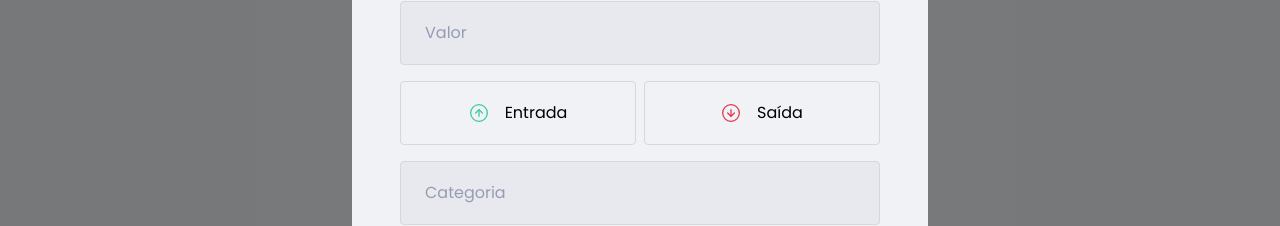
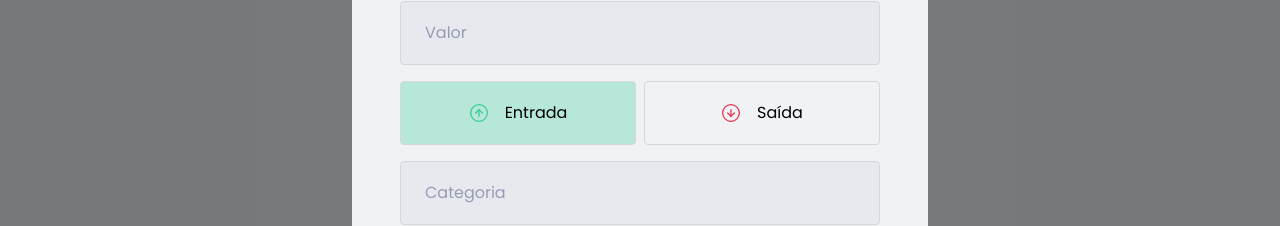
Before and after one commit to kamijidias/Chapter-2-Ignite, a React (Create React App) app: page / in a window 1280 px wide. Both pictures are taken after a click on the button "Nova transação". Shown: the part 317-543 px from the top of the page. Built offline with nearby package versions, Linux system fonts and the light colour scheme; what miragejs would draw is missing.

Commit message:
funcionalidade dos botões do modal

```diff
--- a/src/components/NewTransactionModal/index.tsx
+++ b/src/components/NewTransactionModal/index.tsx
@@ -2,7 +2,8 @@
 import incomeImg from '../../assets/income.svg'
 import outcomeImg from '../../assets/outcome.svg'
 import closeImg from '../../assets/close.svg'
-import { Container, TransactionTypeContainer } from "./styles";
+import { Container, TransactionTypeContainer, RadioBox } from "./styles";
+import { useState } from 'react';
 
 interface NewTransactionModalProps {
     isOpen: boolean;
@@ -10,6 +11,8 @@
 }
 
 export function NewTransactionModal({ isOpen, onRequestClose }: NewTransactionModalProps) {
+    const [type, setType] = useState('deposit')
+
     return (
         <Modal
             isOpen={isOpen}
@@ -37,19 +40,25 @@
                 />
 
                 <TransactionTypeContainer>
-                    <button
+                    <RadioBox
                     type="button"
+                    onClick={() => { setType('deposit'); }}
+                    isActive={type === 'deposit'}
+                    activeColor="green"
                     >
                         <img src={incomeImg} alt="Entrada" />
                         <span>Entrada</span>
-                    </button>
+                    </RadioBox>
 
-                    <button
+                    <RadioBox
                     type="button"
+                    onClick={() => { setType('withdraw') }}
+                    isActive={type === 'withdraw'}
+                    activeColor="red"
                     >
                         <img src={outcomeImg} alt="Saída" />
                         <span>Saída</span>
-                    </button>
+                    </RadioBox>
                 </TransactionTypeContainer>
 
                 <input
--- a/src/components/NewTransactionModal/styles.ts
+++ b/src/components/NewTransactionModal/styles.ts
@@ -1,5 +1,5 @@
 import styled from "styled-components";
-import { darken } from 'polished'
+import { darken, transparentize } from 'polished'
 
 export const Container = styled.form`
     h2 {
@@ -55,12 +55,27 @@
     grid-template-columns: 1fr 1fr;
     gap: 0.5rem;
 
-    button {
+`
+
+interface RadioBoxProps {
+    isActive: boolean;
+    activeColor: 'green' | 'red';
+}
+
+const colors = {
+    green: "#33cc95",
+    red: "#e52e4d",
+}
+
+export const RadioBox = styled.button<RadioBoxProps>`
         height: 4rem;
         border: 1px solid #d7d7d7;
         border-radius: 0.25rem;
 
-        background: transparent;
+    background: ${(props) => props.isActive
+        ? transparentize(0.7, colors[props.activeColor])
+        : 'transparent'
+    };
 
         display: flex;
         align-items: center;
@@ -83,5 +98,4 @@
             font-size: 1rem;
             color: var(--text-title);
         }
-    }
 `
```
